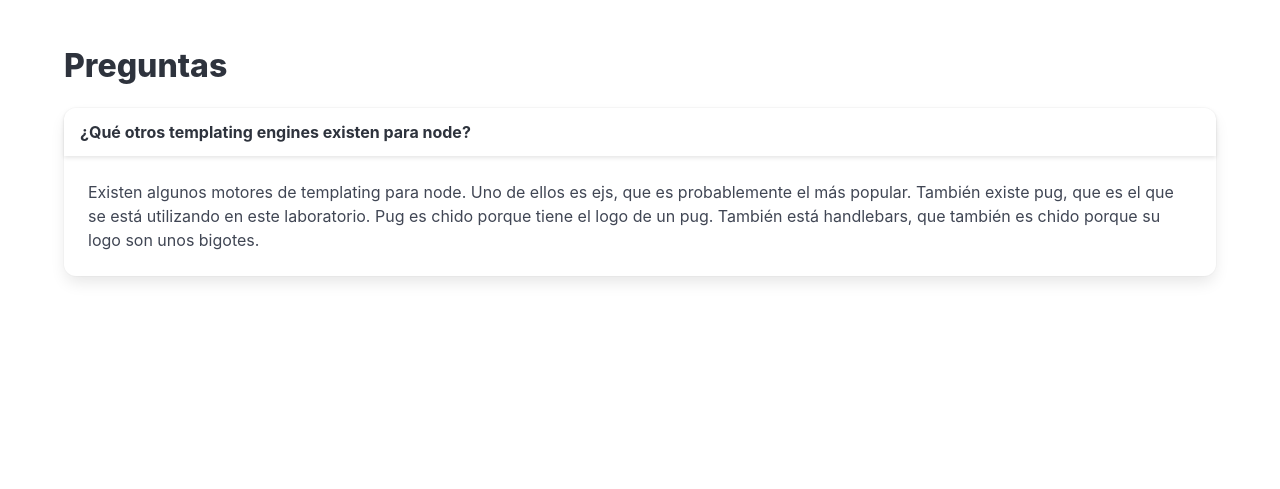
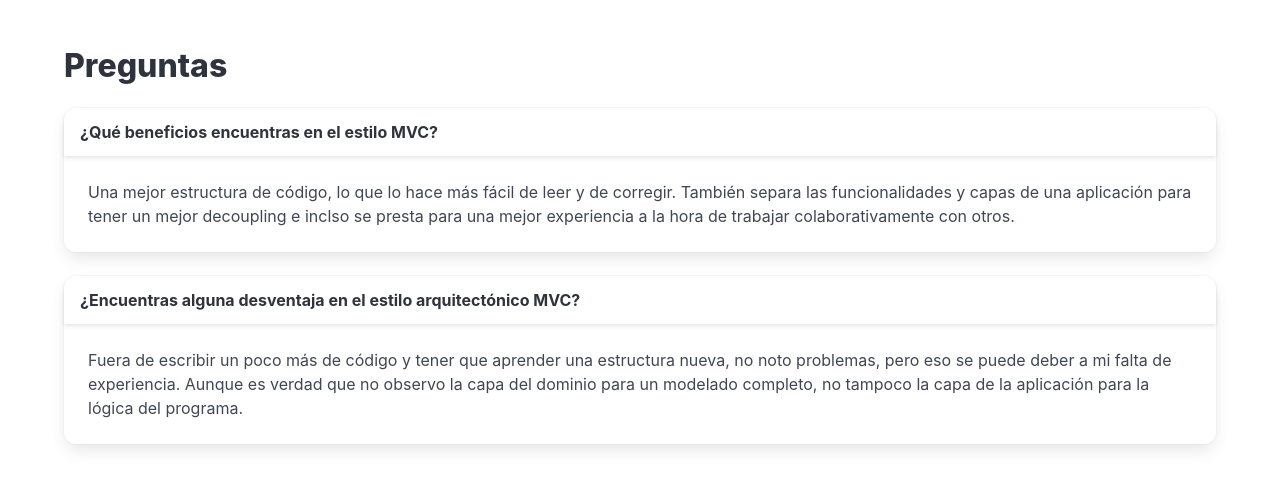
Before and after one commit to alexxbez/tc2005b, a Node server app: page /questions in a window 1280 px wide. Shown: the top 489 px of the page. Run offline with Node 20, Linux system fonts and the light colour scheme; some libraries are stand-ins or nearby versions.

Commit message:
add questions

```diff
--- a/works/lab-13/views/questions.pug
+++ b/works/lab-13/views/questions.pug
@@ -13,8 +13,16 @@ html
 
         .card
           header.card-header
-            p.card-header-title ¿Qué otros templating engines existen para node?
+            p.card-header-title ¿Qué beneficios encuentras en el estilo MVC?
 
           .card-content
             .content
-              | Existen algunos motores de templating para node. Uno de ellos es ejs, que es probablemente el más popular. También existe pug, que es el que se está utilizando en este laboratorio. Pug es chido porque tiene el logo de un pug. También está handlebars, que también es chido porque su logo son unos bigotes.
+              | Una mejor estructura de código, lo que lo hace más fácil de leer y de corregir. También separa las funcionalidades y capas de una aplicación para tener un mejor decoupling e inclso se presta para una mejor experiencia a la hora de trabajar colaborativamente con otros.
+
+        .card
+          header.card-header
+            p.card-header-title ¿Encuentras alguna desventaja en el estilo arquitectónico MVC?
+
+          .card-content
+            .content
+              | Fuera de escribir un poco más de código y tener que aprender una estructura nueva, no noto problemas, pero eso se puede deber a mi falta de experiencia. Aunque es verdad que no observo la capa del dominio para un modelado completo, no tampoco la capa de la aplicación para la lógica del programa.
```
